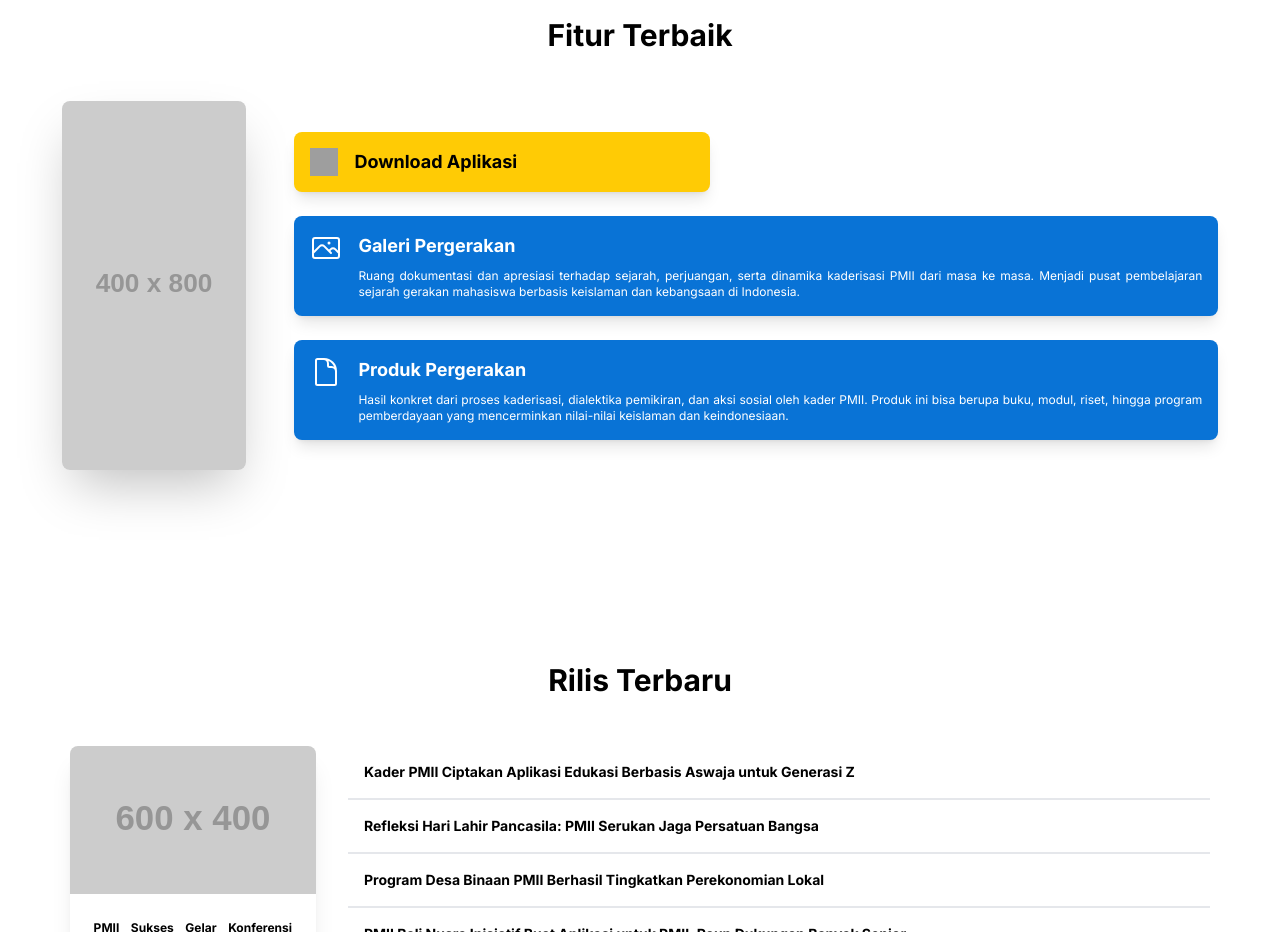
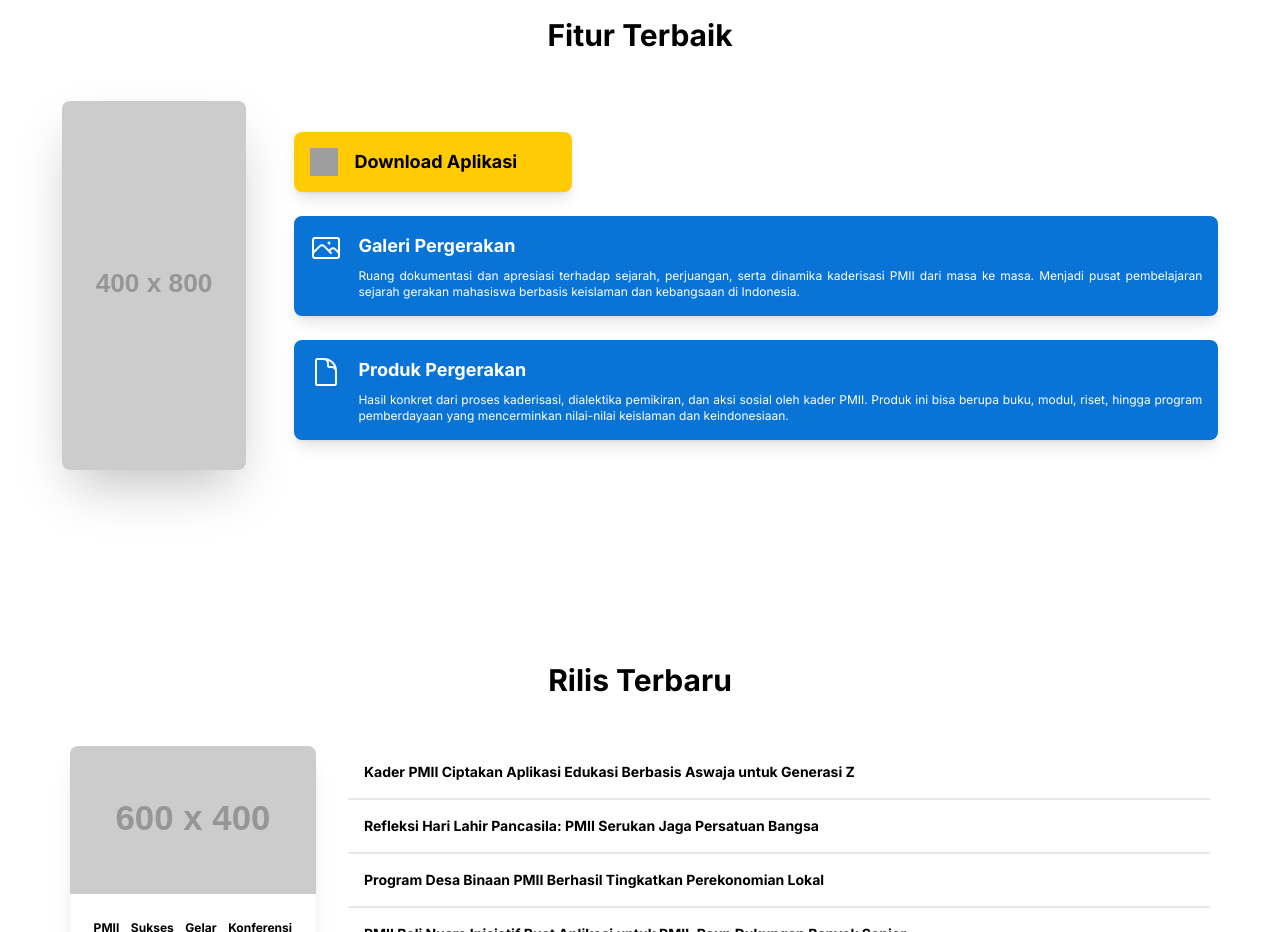
Before and after one commit to mnbvcxzasdfghjklpoiuytrewq12345678/mnbvcxzasdfghjklpoiuytrewq12345678.github.io, a plain HTML site: page index.html in a window 1280 px wide. Shown: the part 1240-2172 px from the top of the page. Drawn offline with nearby package versions, Linux system fonts and the light colour scheme; grey boxes are pictures that could not be loaded; placeholder pictures from the web are drawn by us.

Commit message:
Update index.html

```diff
--- a/index.html
+++ b/index.html
@@ -140,7 +140,7 @@
                     <!-- Daftar Fitur -->
                     <div class="w-full md:w-[75%] flex flex-col items-center md:items-start gap-6">
                         <!-- Card Download Aplikasi -->
-                        <div class="bg-accent w-[75%] md:w-[45%] p-4 rounded-lg shadow-lg">
+                        <div class="bg-accent w-[90%] md:w-[30%] p-4 rounded-lg shadow-lg">
                             <div class="flex items-center gap-4 justify-center md:justify-start">
                                 <img src="https://images.icon-icons.com/1272/PNG/512/1497555625-social08_84889.png" alt="Google Play Icon" class="w-7 h-7 flex-shrink-0">
                                 <h3 class="text-lg font-bold text-black">Download Aplikasi</h3>
```
